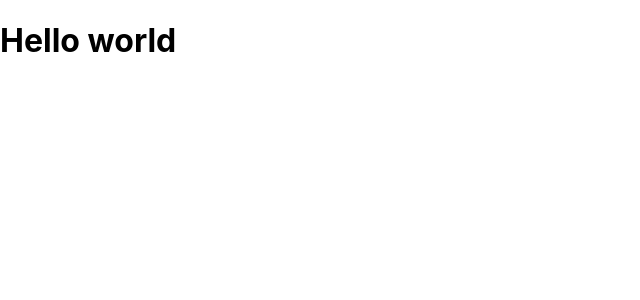
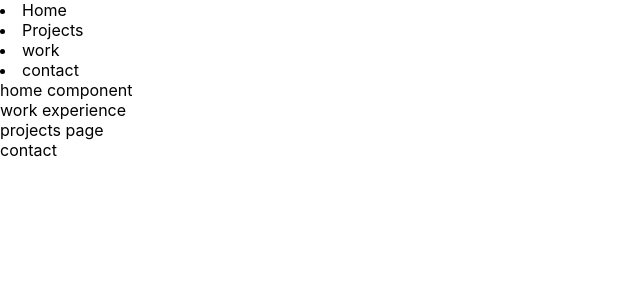
Before and after one commit to KeiferE/Csc-Portfolio-Website, a React (Create React App) app in the folder csc-portfolio/: page / in a window 1280 px wide. Shown: the top 300 px of the page, without its empty margins (0-640 px from the left). Built offline with nearby package versions, Linux system fonts and the light colour scheme.

Commit message:
temp div for layout blocks

```diff
--- a/csc-portfolio/src/App.js
+++ b/csc-portfolio/src/App.js
@@ -31,7 +31,16 @@ class App extends Component {
     return (
 
       <div>
-        <h1>Hello world</h1>
+        <nav>
+          <li>Home</li>
+          <li>Projects</li>
+          <li>work</li>
+          <li>contact</li>
+        </nav>
+        <div>home component</div>
+        <div>work experience</div>
+        <div>projects page</div>
+        <div>contact</div>
       </div>
     )
   }
```
